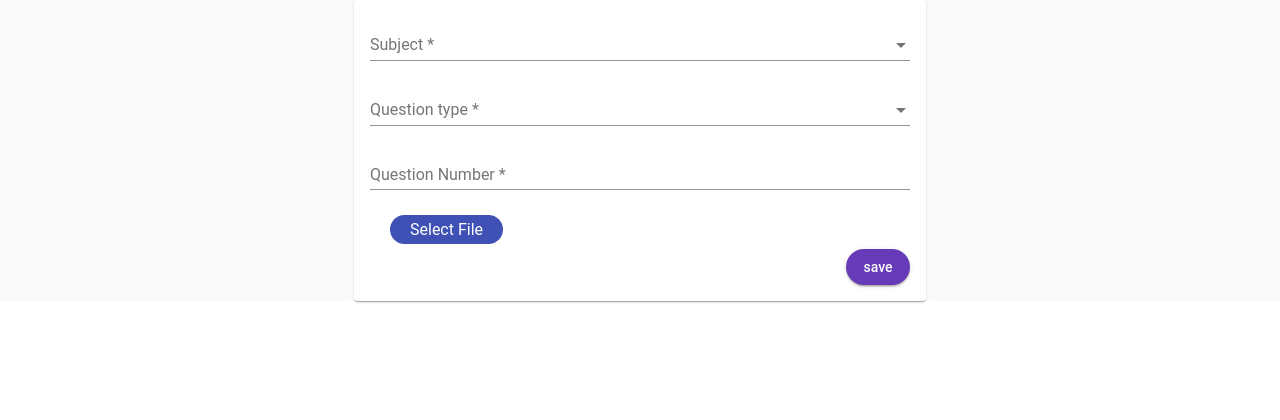
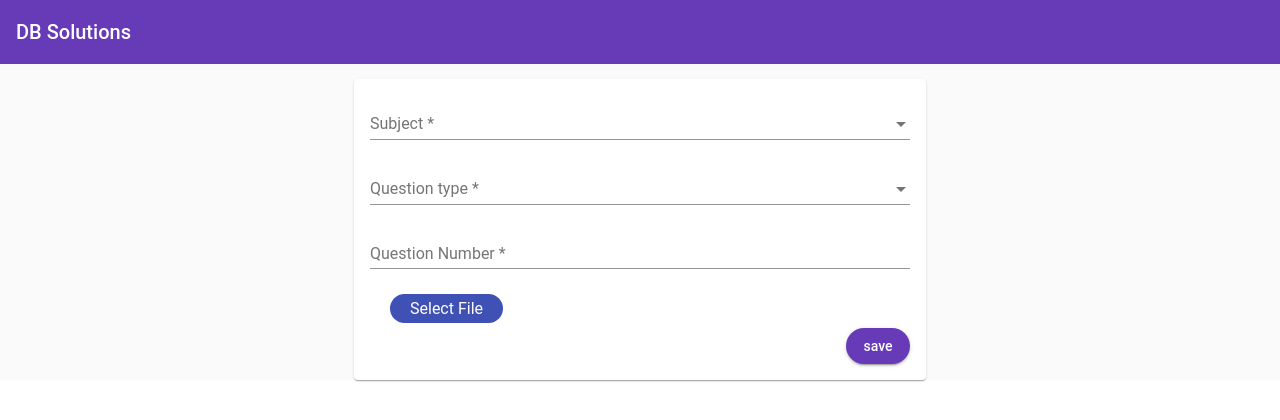
Before and after one commit to dasaCoder/ALPapers, an Angular app: page / in a window 1280 px wide. Shown: the top 420 px of the page. Built offline with nearby package versions, Linux system fonts and the light colour scheme; what @angular/fire, angularfire2 would draw is missing.

Commit message:
add nav bar

```diff
--- a/src/app/app.component.html
+++ b/src/app/app.component.html
@@ -1,4 +1,13 @@
-<div class="container" fxLayout="row" fxLayout.xs="column" fxLayoutWrap fxLayoutGap="1%" fxLayoutAlign="center">
+<mat-toolbar color="primary">
+  <mat-toolbar-row>
+    <span>DB Solutions</span>
+    <span class="example-spacer"></span>
+    <!-- <mat-icon class="example-icon" aria-hidden="false" aria-label="Example user verified icon">verified_user</mat-icon> -->
+  </mat-toolbar-row>
+</mat-toolbar>
+
+
+<div style="margin-top: 15px;" class="container" fxLayout="row" fxLayout.xs="column" fxLayoutWrap fxLayoutGap="1%" fxLayoutAlign="center">
 
     <mat-card>
       <form class="example-form" [formGroup]="paperForm" (ngSubmit)="onFormSubmit()">
--- a/src/app/app.module.ts
+++ b/src/app/app.module.ts
@@ -19,6 +19,7 @@ import { FlexLayoutModule } from '@angular/flex-layout';
 import {MatSelectModule} from '@angular/material/select';
 import {MatButtonModule} from '@angular/material/button';
 import {MatProgressBarModule} from '@angular/material/progress-bar';
+import {MatToolbarModule} from '@angular/material/toolbar';
 
 @NgModule({
   declarations: [
@@ -35,6 +36,7 @@ import {MatProgressBarModule} from '@angular/material/progress-bar';
     ReactiveFormsModule,
     MatButtonModule,
     MatProgressBarModule,
+    MatToolbarModule,
     AngularFireModule.initializeApp(environment.firebaseConfig),
     AngularFirestoreModule,
     AngularFireStorageModule,
--- a/src/index.html
+++ b/src/index.html
@@ -1,4 +1,5 @@
 <link href="https://fonts.googleapis.com/icon?family=Material+Icons&display=block" rel="stylesheet">
 <div class="mat-app-background basic-container">
+
   <app-root></app-root>
 </div>
```
